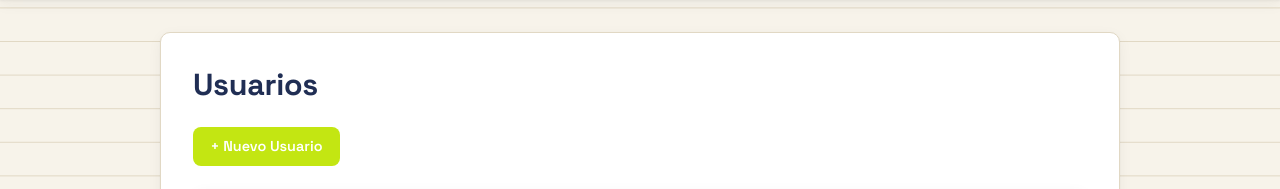
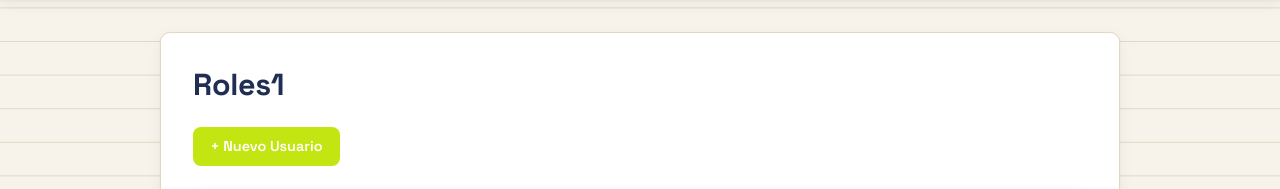
Before and after one commit to LisethNato/papeleria-informnet, a Flask app: template app/templates/usuarios/listar.html in a window 1280 px wide. Shown: the part 63-252 px from the top of the page. Run offline with Flask 3, Linux system fonts and the light colour scheme; the template is opened without the code that fills it, so the values that code supplies are empty.

Commit message:
Cambiar texto usauios a roles1

```diff
--- a/app/templates/usuarios/listar.html
+++ b/app/templates/usuarios/listar.html
@@ -1,7 +1,7 @@
 {% extends 'base.html' %}
 
 {% block contenido %}
-<h1>Usuarios</h1>
+<h1>Roles1</h1>
 
 <a href="{{ url_for('usuarios.crear') }}" class="btn-nuevo-usuario">
     + Nuevo Usuario
```
